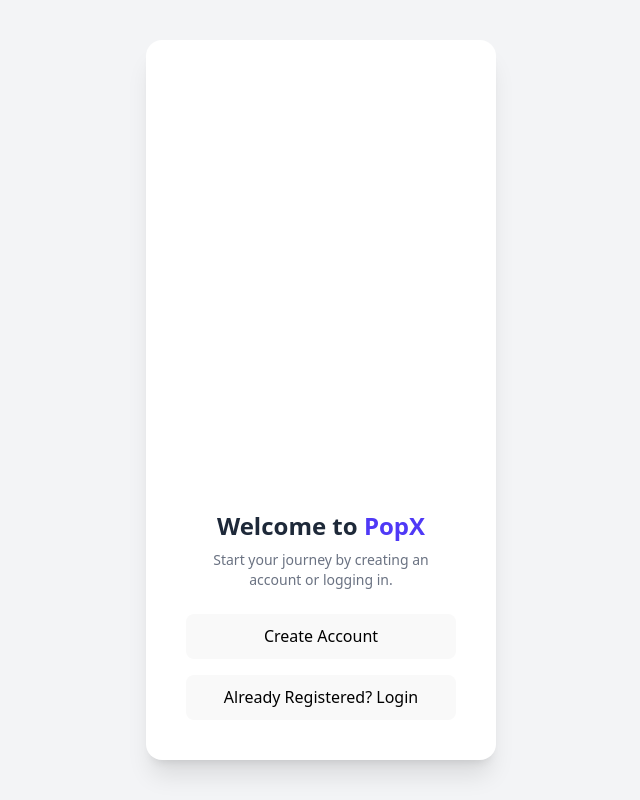
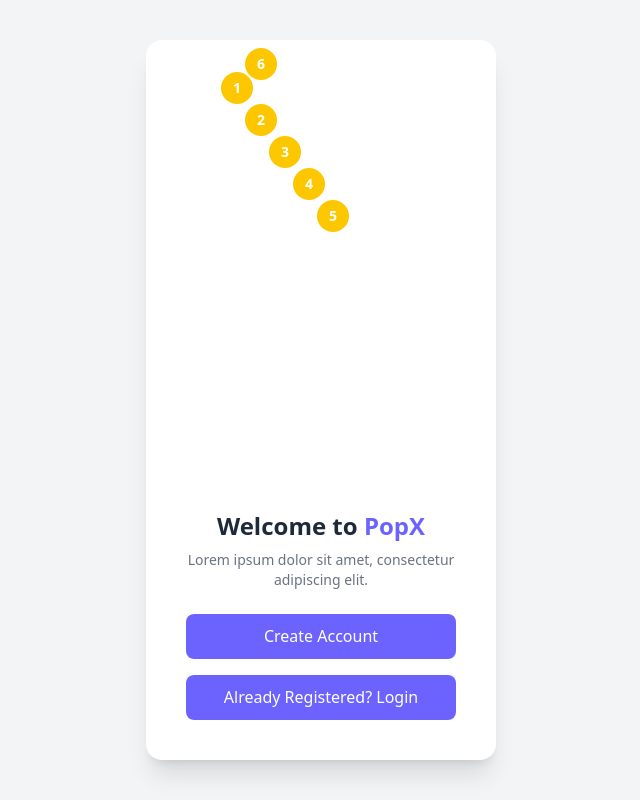
Before and after one commit to hanitha9/educase_frontend_asgn, a React (Vite) app: page / in a window 1280 px wide. Shown: the whole page, without its empty margins (319-959 px from the left). Built offline with nearby package versions, Linux system fonts and the light colour scheme.

Commit message:
Update App.jsx

```diff
--- a/src/App.jsx
+++ b/src/App.jsx
@@ -5,26 +5,53 @@
 
   return (
     <div className="min-h-screen w-screen flex justify-center items-center bg-gray-100">
-      <div className="bg-white p-10 shadow-xl w-[350px] h-[720px] flex flex-col justify-end text-center rounded-2xl">
+      <div className="bg-white shadow-xl w-[350px] h-[720px] rounded-2xl relative overflow-hidden flex flex-col justify-end p-10 text-center">
+
+        {/* 🔶 Decorative Top Circles */}
+        <div className="absolute top-8 left-1/2 -translate-x-1/2">
+          <div className="relative w-[200px] h-[200px]">
+            {[1, 2, 3, 4, 5].map((num, index) => (
+              <div
+                key={num}
+                className="absolute w-8 h-8 rounded-full bg-yellow-400 text-white text-sm font-bold flex items-center justify-center"
+                style={{
+                  top: `${index * 32}px`,
+                  left: `${index * 24}px`,
+                }}
+              >
+                {num}
+              </div>
+            ))}
+
+            {/* Circle 6 */}
+            <div className="absolute w-8 h-8 rounded-full bg-yellow-400 text-white text-sm font-bold flex items-center justify-center -top-6 left-6">
+              6
+            </div>
+          </div>
+        </div>
+
+        {/* Content */}
         <h2 className="text-2xl font-bold text-gray-800 mb-2">
-          Welcome to <span className="text-indigo-600">PopX</span>
+          Welcome to <span className="text-[#6C63FF]">PopX</span>
         </h2>
 
         <p className="text-gray-500 text-sm mb-6">
-          Start your journey by creating an account or logging in.
+          Lorem ipsum dolor sit amet, consectetur adipiscing elit.
         </p>
 
         <div className="flex flex-col gap-4">
           <button
             onClick={() => navigate("/SignupPage")}
-            className="w-full border border-indigo-600 text-black py-2 rounded-lg font-medium hover:bg-indigo-50 transition"
+            style={{ backgroundColor: "#6C63FF", color: "white" }}
+            className="w-full bg-[#6C63FF] text-white py-3 rounded-lg font-semibold hover:bg-[#5a52e0] transition"
           >
             Create Account
           </button>
 
           <button
             onClick={() => navigate("/LoginPage")}
-            className="w-full border border-indigo-600 text-black py-2 rounded-lg font-medium hover:bg-indigo-50 transition"
+            style={{ backgroundColor: "#6C63FF", color: "white" }}
+            className="w-full bg-[#ede5ff] text-[#6C63FF] py-3 rounded-lg font-semibold hover:bg-[#e0d6ff] transition"
           >
             Already Registered? Login
           </button>
```
